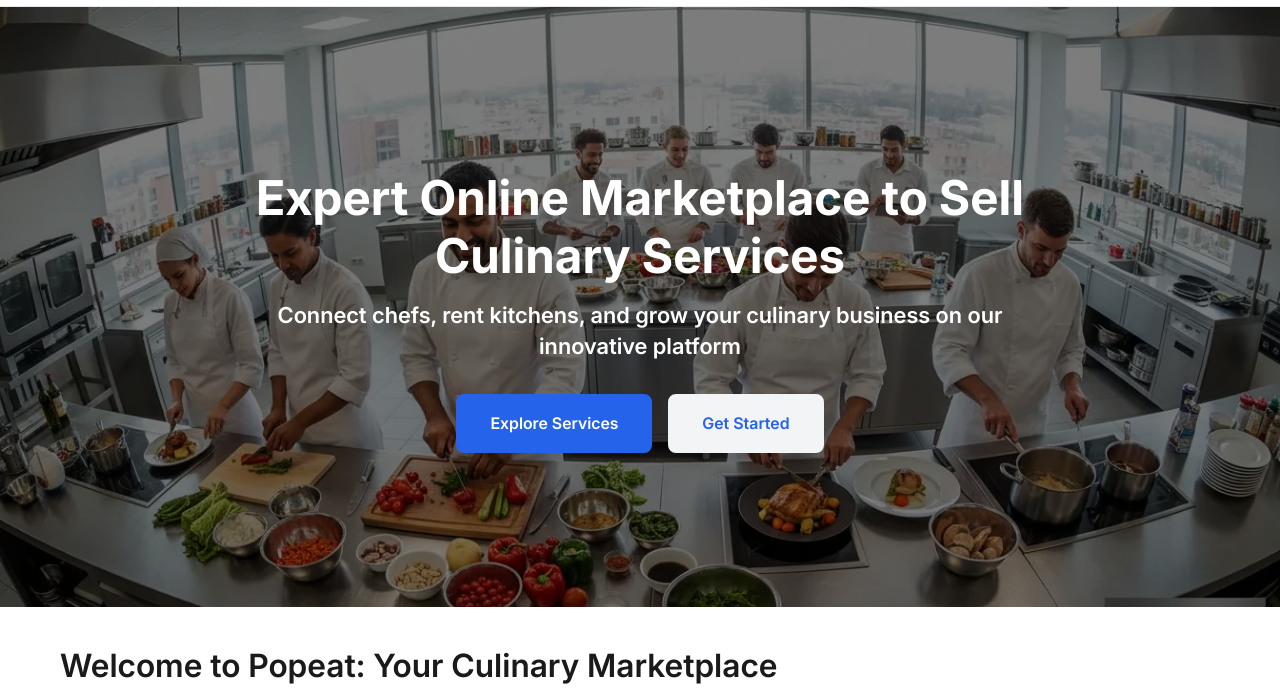
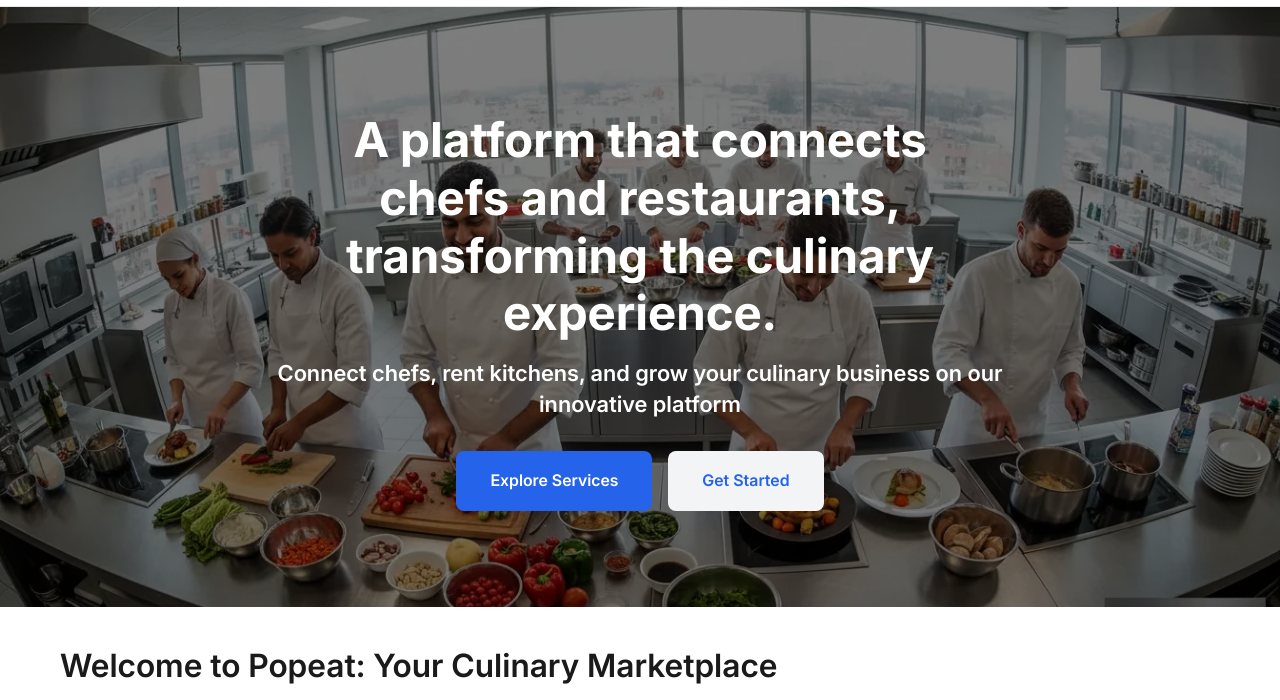
Before and after one commit to slipwoker/zappy-website-08d5ce2c-d3b9-448b-aed8-9cd25acdf786, a plain HTML site: page index.html in a window 1280 px wide. Shown: the part 54-754 px from the top of the page. Drawn offline with Linux system fonts and the light colour scheme; no server answers.

Commit message:
Update text content: "Expert Online Marketplace to Sell Culinary Service..." → "A platform that connects<br>chefs and restaurants,..."

```diff
--- a/index.html
+++ b/index.html
@@ -108,7 +108,7 @@
     <div class="hero-overlay"></div>
     <img data-placeholder="hero-1" data-context="Wide panoramic shot of modern commercial kitchen with professional chefs collaborating, bright natural lighting, stainless steel equipment, fresh ingredients on counters" src="assets/popeat-food-service-and-culinary-marketplace-hero-hero-1.webp" alt="Professional chefs working in modern commercial kitchen" class="hero-img">
     <div class="hero-content">
-      <h1>Expert Online Marketplace to Sell Culinary Services</h1>
+      <h1>A platform that connects<br>chefs and restaurants, transforming the culinary experience.</h1>
       <h3>Connect chefs, rent kitchens, and grow your culinary business on our innovative platform</h3>
       <div class="hero-buttons">
         <a href="/services" class="btn-primary">Explore Services</a>
```
Also changed, not shown: public/index.html (+1 -1 lines).
